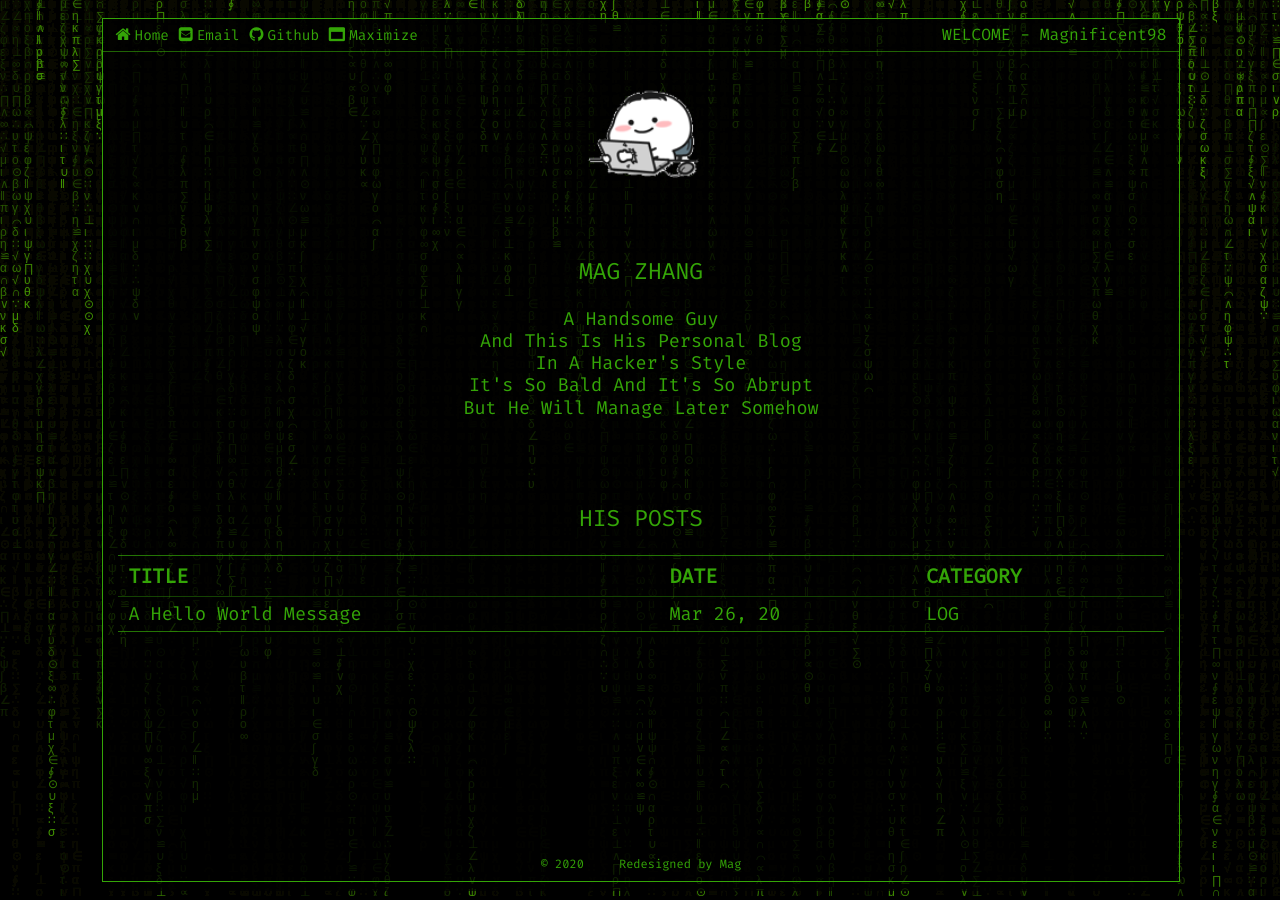
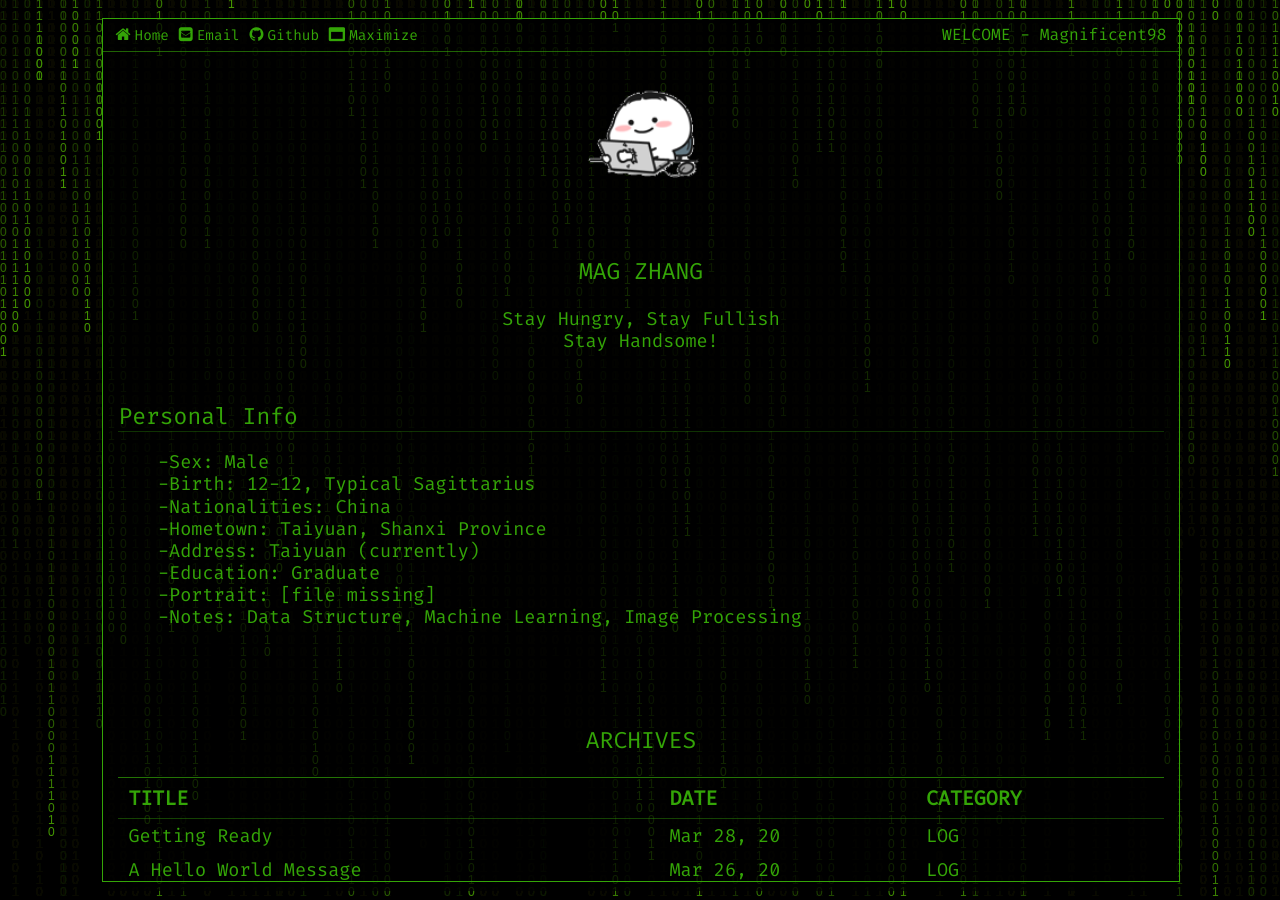
Before and after one commit to Magnificent98/Magnificent98.github.io, a Jekyll site: the page built from pages/index.md, in a window 1280 px wide. Built offline with Jekyll 4.4.1, drawn with Linux system fonts in a browser that asks for light colours.

Commit message:
Update the homepage and a new post in 2020-3-28

```diff
--- a/_config.yml
+++ b/_config.yml
@@ -18,4 +18,5 @@ statement: "Redesigned by Mag"
 # default max toc levels: 1 - 6 (h1 - h6)
 toc_level: 3
 # texts randomly displayed in background
-bgtext: "αβγδεζηθικλμνξοπρστυφχψω∷∫∮∝∞∧∨∑∏∪∩∈∵∴⊥‖∠⌒⊙≌√"
+# bgtext: "αβγδεζηθικλμνξοπρστυφχψω∷∫∮∝∞∧∨∑∏∪∩∈∵∴⊥‖∠⌒⊙≌√"
+bgtext: "01"
--- a/_includes/list_of_articles.html
+++ b/_includes/list_of_articles.html
@@ -1,6 +1,6 @@
 {% if page.post_list == "date" %}
 <!-- list of articles: sort by date (by default) -->
-<h1 class="loa">His Posts</h1>
+<h1 class="loa">Archives</h1>
 <table>
     <thead>
         <tr>
--- a/pages/index.md
+++ b/pages/index.md
@@ -14,10 +14,18 @@ permalink: /
 <img src="{{site.url}}{{site.baseurl}}{{site.assets_path}}/img/guaiqiao1.png" width="15%" height="15%"/>
 </div>
 # Mag Zhang
-<center> A Handsome Guy </center>
-<center> And This Is His Personal Blog </center>
-<center> In A Hacker's Style </center>
-<center> It's So Bald And It's So Abrupt </center>
-<center> But He Will Manage Later Somehow </center>
+<center> Stay Hungry, Stay Fullish</center>
+<center> Stay Handsome!</center>
+<br/>
+## Personal Info
+&emsp; -Sex: Male<br/>
+&emsp; -Birth: 12-12, Typical Sagittarius<br/>
+&emsp; -Nationalities: China<br/>
+&emsp; -Hometown: Taiyuan, Shanxi Province<br/>
+&emsp; -Address: Taiyuan (currently)<br/>
+&emsp; -Education: Graduate<br/>
+&emsp; -Portrait: [file missing]<br/>
+&emsp; -Notes: Data Structure, Machine Learning, Image Processing<br/>
 <br/>
 <br/>
+<br/>
```
Also changed, not shown: _posts/2020-3-28-log2.md (added, +16 -0 lines), assets/img/guaiqiao2.png (added).
